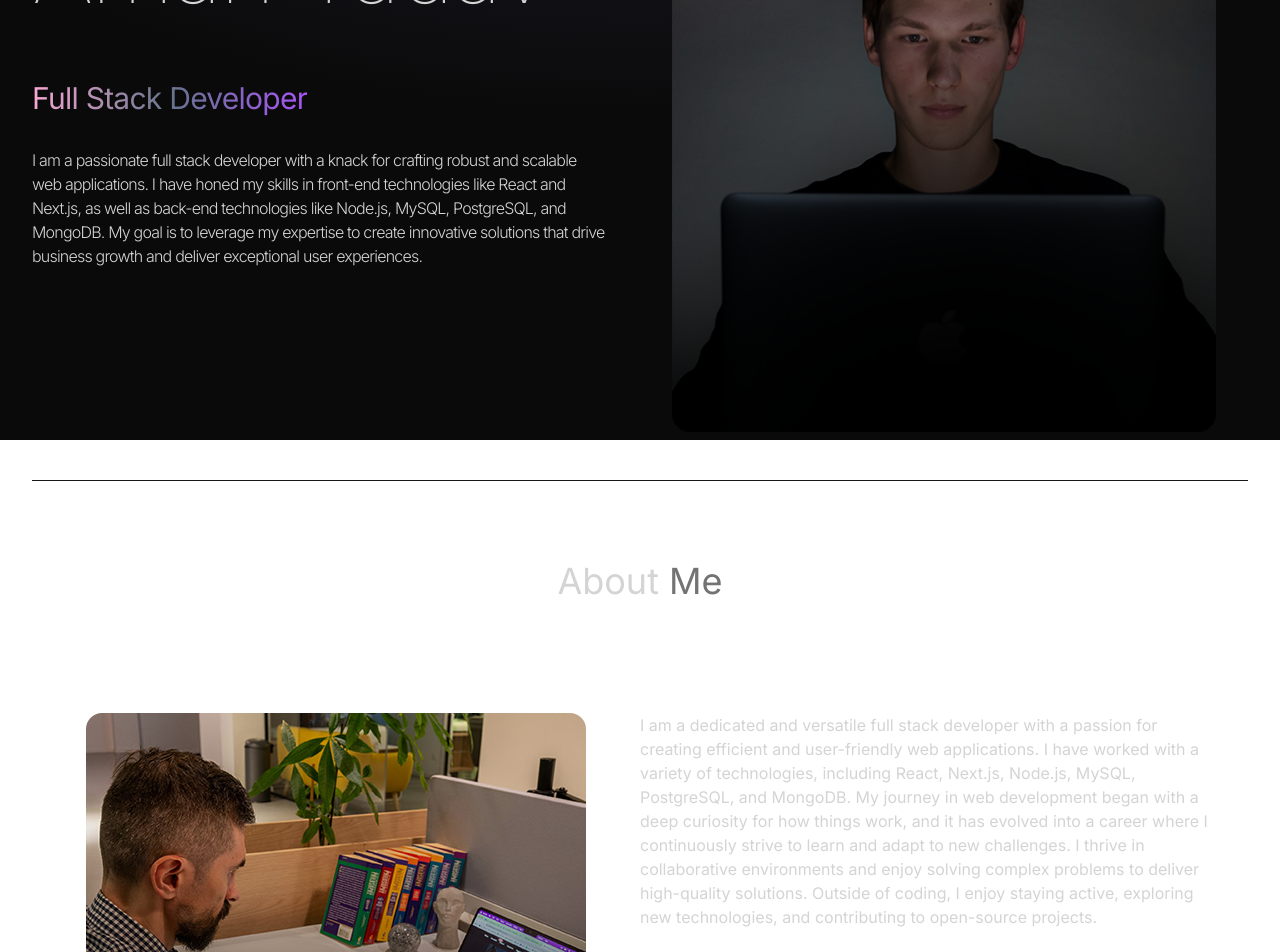
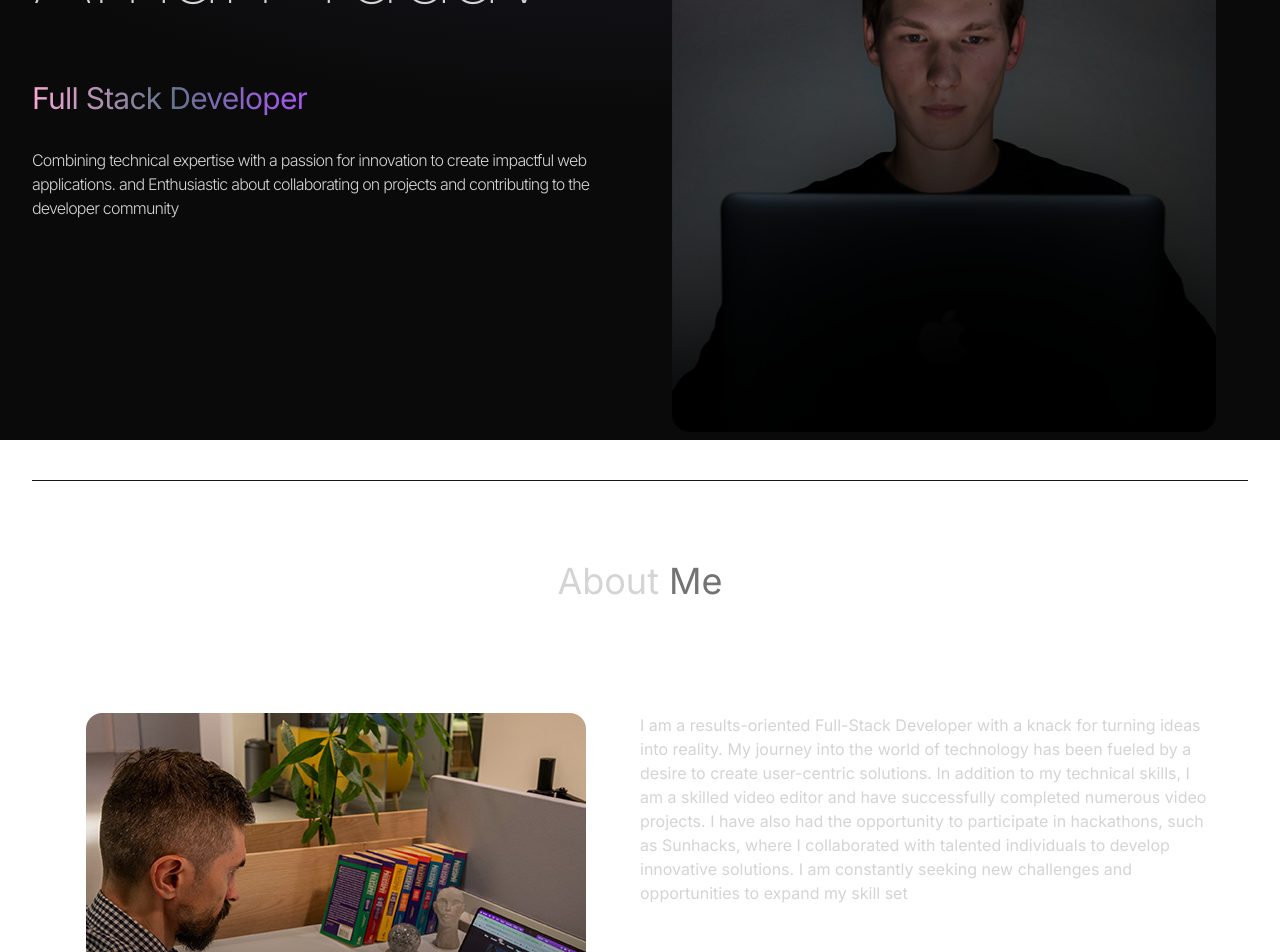
Before and after one commit to AmanYadav1419/react-portfolio, a React (Vite) app: page / in a window 1280 px wide. Shown: the part 360-1312 px from the top of the page. Built offline with nearby package versions, Linux system fonts and the light colour scheme.

Commit message:
changes done in hero & about section

```diff
--- a/src/constants/index.js
+++ b/src/constants/index.js
@@ -3,9 +3,9 @@ import project2 from "../assets/projects/project-2.jpg";
 import project3 from "../assets/projects/project-3.jpg";
 import project4 from "../assets/projects/project-4.jpg";
 
-export const HERO_CONTENT = `I am a passionate full stack developer with a knack for crafting robust and scalable web applications. I have honed my skills in front-end technologies like React and Next.js, as well as back-end technologies like Node.js, MySQL, PostgreSQL, and MongoDB. My goal is to leverage my expertise to create innovative solutions that drive business growth and deliver exceptional user experiences.`;
+export const HERO_CONTENT = `Combining technical expertise with a passion for innovation to create impactful web applications. and Enthusiastic about collaborating on projects and contributing to the developer community`;
 
-export const ABOUT_TEXT = `I am a dedicated and versatile full stack developer with a passion for creating efficient and user-friendly web applications. I have worked with a variety of technologies, including React, Next.js, Node.js, MySQL, PostgreSQL, and MongoDB. My journey in web development began with a deep curiosity for how things work, and it has evolved into a career where I continuously strive to learn and adapt to new challenges. I thrive in collaborative environments and enjoy solving complex problems to deliver high-quality solutions. Outside of coding, I enjoy staying active, exploring new technologies, and contributing to open-source projects.`;
+export const ABOUT_TEXT = `I am a results-oriented Full-Stack Developer with a knack for turning ideas into reality. My journey into the world of technology has been fueled by a desire to create user-centric solutions. In addition to my technical skills, I am a skilled video editor and have successfully completed numerous video projects. I have also had the opportunity to participate in hackathons, such as Sunhacks, where I collaborated with talented individuals to develop innovative solutions. I am constantly seeking new challenges and opportunities to expand my skill set`;
 
 export const EXPERIENCES = [
   {
```
